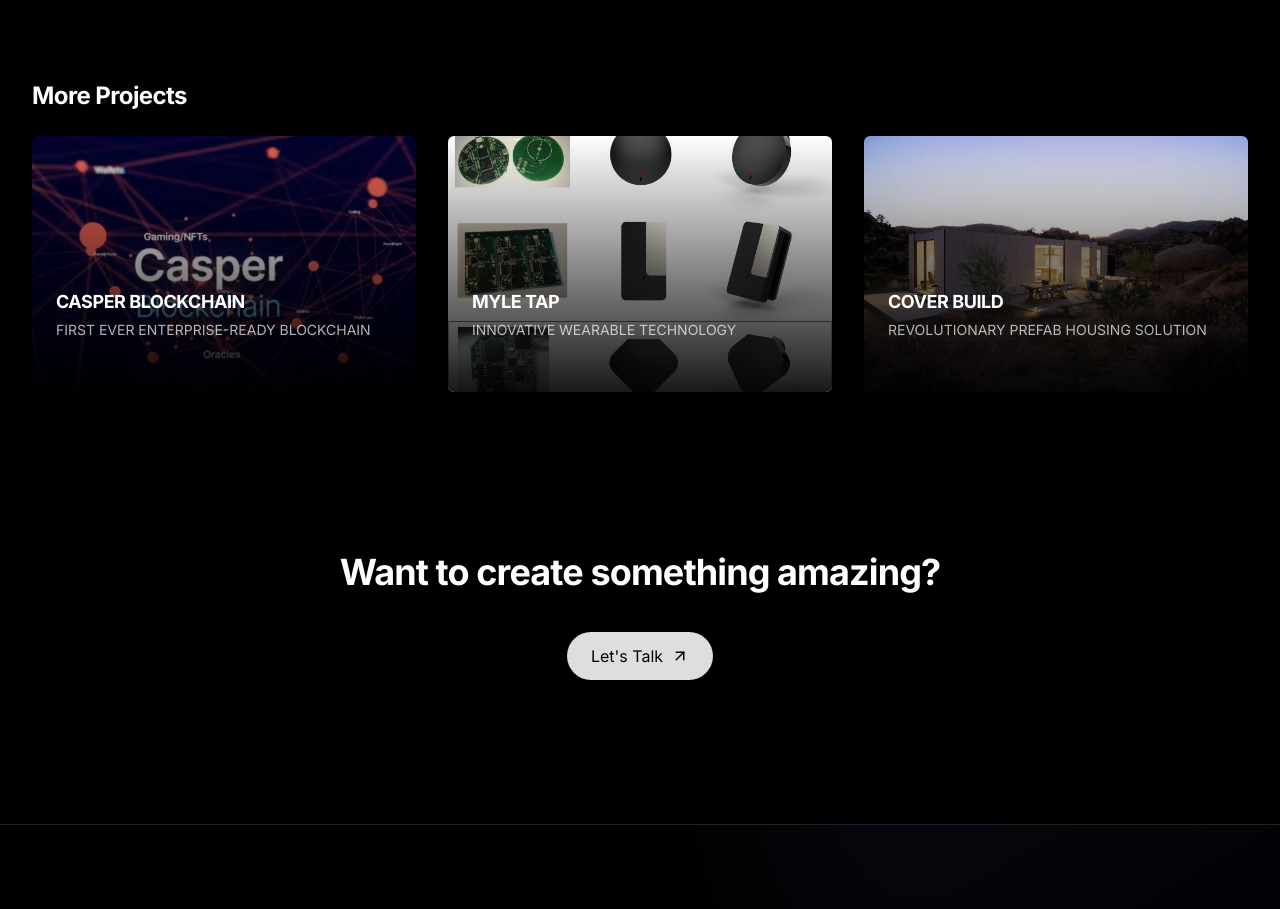
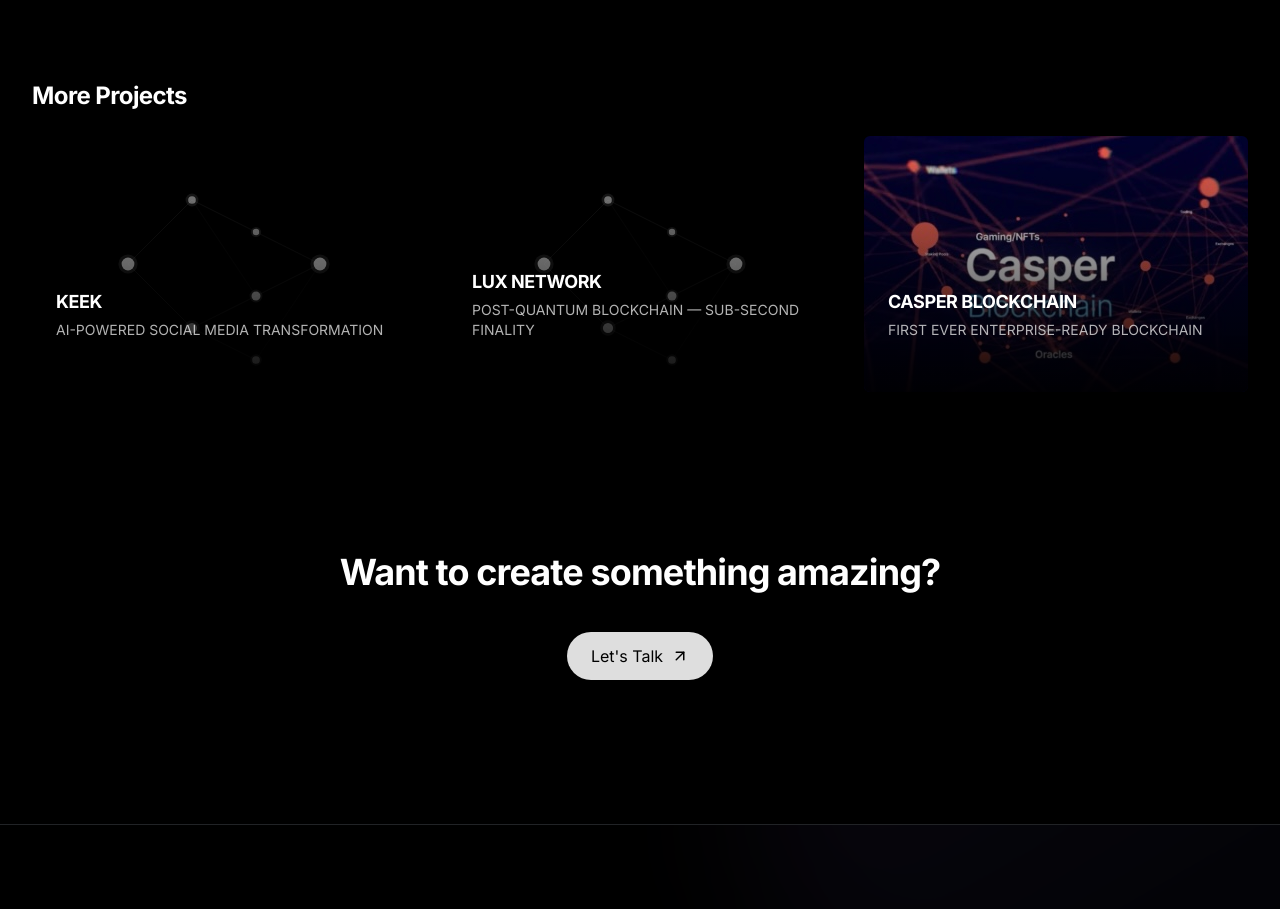
Before and after one commit to hanzoai/agency, a React (Vite) app: page /case-study/bellabeat in a window 1280 px wide. Shown: the part 2102-3011 px from the top of the page. Built offline with nearby package versions, Linux system fonts and the light colour scheme.

Commit message:
content: add Lux Network and Zoo Foundation case studies

```diff
--- /dev/null
+++ b/src/data/case-studies/lux-network.ts
@@ -0,0 +1,61 @@
+import { CaseStudyData } from '@/types/caseStudy';
+
+const luxNetwork: CaseStudyData = {
+  id: "lux-network",
+  title: "LUX NETWORK",
+  subtitle: "POST-QUANTUM BLOCKCHAIN — SUB-SECOND FINALITY",
+  client: "Lux Partners",
+  services: [
+    "Blockchain Architecture",
+    "Consensus Engineering",
+    "Post-Quantum Cryptography",
+    "Infrastructure Operations"
+  ],
+  results: [
+    "Sub-second finality with 4,500+ TPS throughput",
+    "First blockchain with CRYSTALS-Dilithium from genesis",
+    "15 validator mainnet running on production Kubernetes",
+    "Multi-VM architecture (X-Chain, P-Chain, C-Chain)",
+    "Full EVM compatibility with custom precompiles"
+  ],
+  overview: [
+    "Lux Network is a multi-consensus blockchain built from the ground up with post-quantum cryptography. Hanzo designed and implemented the core protocol — from the Quasar consensus engine to the validator infrastructure — delivering a blockchain that achieves sub-second finality while being quantum-resistant from day one.",
+    "The project spans the full stack: Go-based node implementation, Snow consensus family with deterministic finality guarantees, CRYSTALS-Dilithium signature scheme, EVM-compatible execution layer, cross-chain bridge protocol, and production Kubernetes infrastructure running 15 validators."
+  ],
+  challenge: [
+    "Existing blockchains face an existential threat from quantum computing. Retrofitting post-quantum cryptography onto an existing chain creates compatibility breaks, performance regressions, and migration complexity. Lux needed to be quantum-safe from genesis — not as an upgrade path.",
+    "Consensus performance was non-negotiable: sub-second finality for real-world transaction processing while maintaining Byzantine fault tolerance. The system needed to handle 4,500+ TPS without sacrificing decentralization or security guarantees."
+  ],
+  solution: [
+    "We designed the Quasar consensus family — building on Snow protocol research but introducing threshold-based commitment rounds that provide deterministic finality guarantees within bounded time. Every validator key uses CRYSTALS-Dilithium as a genesis requirement. Batched signature verification optimizations brought per-transaction overhead below 0.3ms.",
+    "The multi-VM architecture allows purpose-built virtual machines to coexist: AVM for asset operations, PlatformVM for validator coordination, and CoreVM for EVM-compatible smart contracts. Cross-chain messaging uses the Warp V2 protocol with Teleport for reliable delivery. Production infrastructure runs on DOKS Kubernetes with automated validator management."
+  ],
+  testimonial: {
+    quote: "Hanzo built a blockchain that will still be secure when quantum computers arrive. The engineering depth in consensus, cryptography, and infrastructure operations is world-class. Sub-second finality with post-quantum security — no other chain has both.",
+    author: "Zach Kelling",
+    role: "Co-founder, Lux Partners"
+  },
+  images: [
+    "/images/graphics/ai-nodes.svg",
+    "/images/graphics/data-wave.svg",
+    "/images/graphics/code-blocks.svg"
+  ],
+  relatedProjects: [
+    {
+      id: "casper-blockchain",
+      title: "CASPER BLOCKCHAIN",
+      subtitle: "ENTERPRISE BLOCKCHAIN LAUNCH",
+      imageUrl: "/images/casper/cover.jpg",
+      route: "/case-study/casper-blockchain"
+    },
+    {
+      id: "zoo-foundation",
+      title: "ZOO LABS FOUNDATION",
+      subtitle: "DECENTRALIZED AI RESEARCH NETWORK",
+      imageUrl: "/images/graphics/ai-nodes.svg",
+      route: "/case-study/zoo-foundation"
+    }
+  ]
+};
+
+export default luxNetwork;
--- /dev/null
+++ b/src/data/case-studies/zoo-foundation.ts
@@ -0,0 +1,61 @@
+import { CaseStudyData } from '@/types/caseStudy';
+
+const zooFoundation: CaseStudyData = {
+  id: "zoo-foundation",
+  title: "ZOO LABS FOUNDATION",
+  subtitle: "DECENTRALIZED AI RESEARCH NETWORK",
+  client: "Zoo Labs Foundation",
+  services: [
+    "AI Infrastructure",
+    "Protocol Design",
+    "Decentralized Training",
+    "Governance Architecture"
+  ],
+  results: [
+    "501(c)(3) nonprofit research foundation established",
+    "ZIPs governance system live at zips.zoo.ngo",
+    "DSO protocol: model adaptation at $18 vs $15K+ fine-tuning",
+    "PoAI consensus for verifiable AI compute",
+    "Open research network with community-driven governance"
+  ],
+  overview: [
+    "Zoo Labs Foundation is a 501(c)(3) nonprofit dedicated to decentralized AI research and decentralized science (DeSci). Hanzo designed and built the complete technical infrastructure — from the training platform to the governance system — creating an open research network where AI development is community-driven rather than corporate-controlled.",
+    "The foundation operates at the intersection of frontier AI and decentralization: the Gym training platform for distributed model development, the ZIPs governance system for community proposals, the DSO protocol for zero-compute model adaptation, and the PoAI consensus mechanism for verifiable AI inference."
+  ],
+  challenge: [
+    "AI development is concentrated in a handful of corporations with the capital for massive GPU clusters. Researchers outside these organizations cannot meaningfully contribute to frontier model development. Zoo needed infrastructure that would enable decentralized participation in AI research without requiring corporate-scale resources.",
+    "Governance of open AI research is inherently political — who decides what gets built, what safety constraints apply, and how resources are allocated. Zoo needed a governance framework that was transparent, participatory, and resistant to capture by any single faction."
+  ],
+  solution: [
+    "We built the Gym — a distributed training platform that coordinates model development across heterogeneous hardware. Contributors can participate in training runs from consumer GPUs to datacenter clusters. The DSO (Decentralized Semantic Optimization) protocol enables model behavioral adaptation through experience injection without full retraining — reducing adaptation costs from $15,000+ to $18.",
+    "The ZIPs (Zoo Improvement Proposals) governance system at zips.zoo.ngo provides transparent, community-driven decision-making. Research priorities, resource allocation, and protocol changes all flow through the ZIPs process. The PoAI (Proof of AI) consensus mechanism makes AI computation verifiable through deterministic quantization schemes, enabling threshold-based consensus over model outputs."
+  ],
+  testimonial: {
+    quote: "Zoo proves that frontier AI research does not require a billion-dollar budget. With the right infrastructure and governance, an open community can push the boundaries of AI while keeping development transparent and accountable. Hanzo built that infrastructure from scratch.",
+    author: "Zach Kelling",
+    role: "Co-founder, Zoo Labs Foundation"
+  },
+  images: [
+    "/images/graphics/ai-nodes.svg",
+    "/images/graphics/data-wave.svg",
+    "/images/graphics/code-blocks.svg"
+  ],
+  relatedProjects: [
+    {
+      id: "lux-network",
+      title: "LUX NETWORK",
+      subtitle: "POST-QUANTUM BLOCKCHAIN",
+      imageUrl: "/images/graphics/data-wave.svg",
+      route: "/case-study/lux-network"
+    },
+    {
+      id: "keek-social",
+      title: "KEEK",
+      subtitle: "AI-POWERED SOCIAL MEDIA",
+      imageUrl: "/images/graphics/ai-nodes.svg",
+      route: "/case-study/keek-social"
+    }
+  ]
+};
+
+export default zooFoundation;
--- a/src/data/caseStudies.ts
+++ b/src/data/caseStudies.ts
@@ -9,6 +9,8 @@ import coverBuild from './case-studies/cover-build';
 import casperBlockchain from './case-studies/casper-blockchain';
 import myleTap from './case-studies/myle-tap';
 import keekSocial from './case-studies/keek-social';
+import luxNetwork from './case-studies/lux-network';
+import zooFoundation from './case-studies/zoo-foundation';
 
 // Combine all case studies into a single record with ID as the key
 const caseStudies: Record<string, CaseStudyData> = {
@@ -19,7 +21,9 @@ const caseStudies: Record<string, CaseStudyData> = {
   'cover-build': coverBuild,
   'casper-blockchain': casperBlockchain,
   'myle-tap': myleTap,
-  'keek-social': keekSocial
+  'keek-social': keekSocial,
+  'lux-network': luxNetwork,
+  'zoo-foundation': zooFoundation
 };
 
 export default caseStudies;
```
